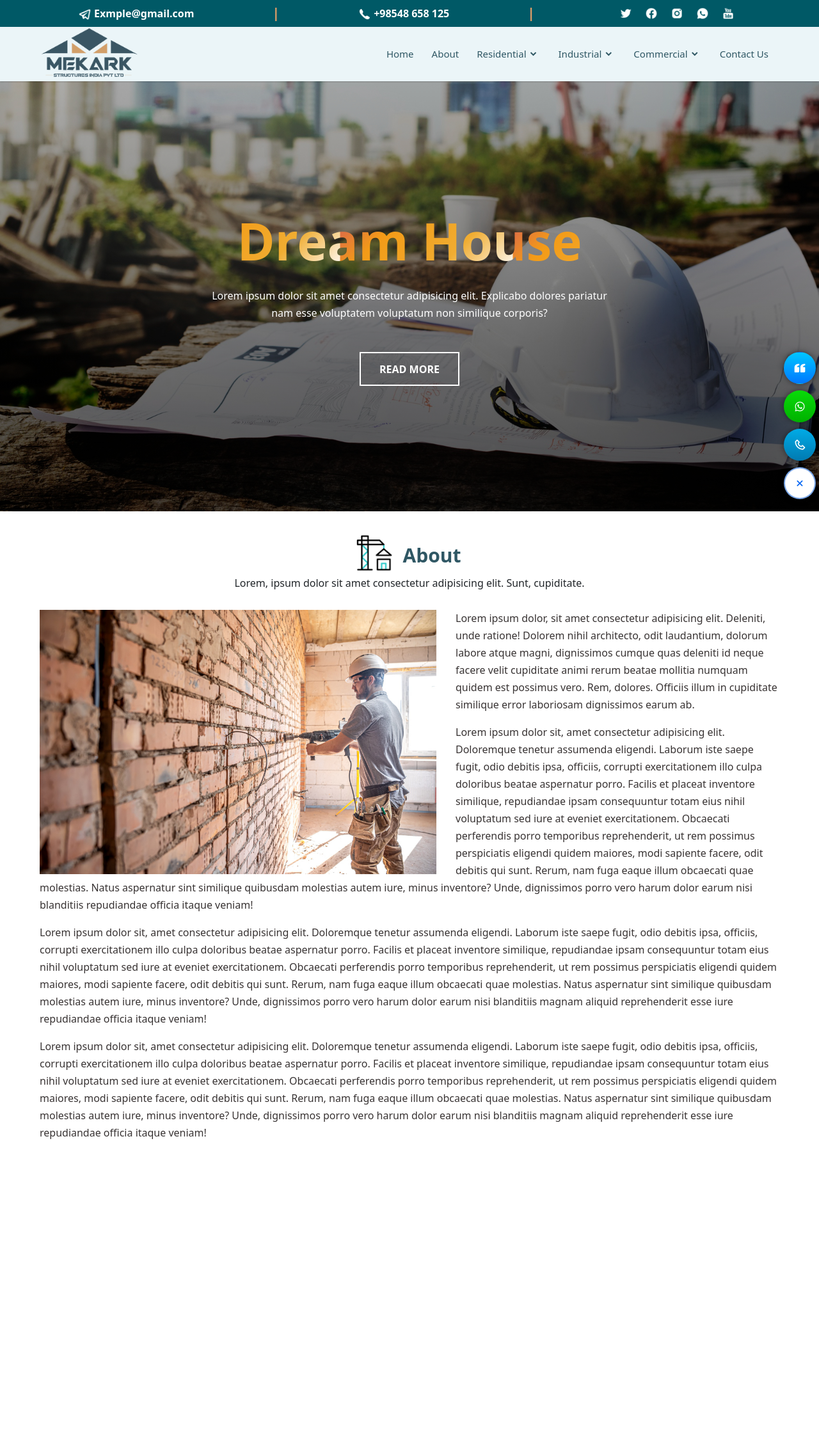
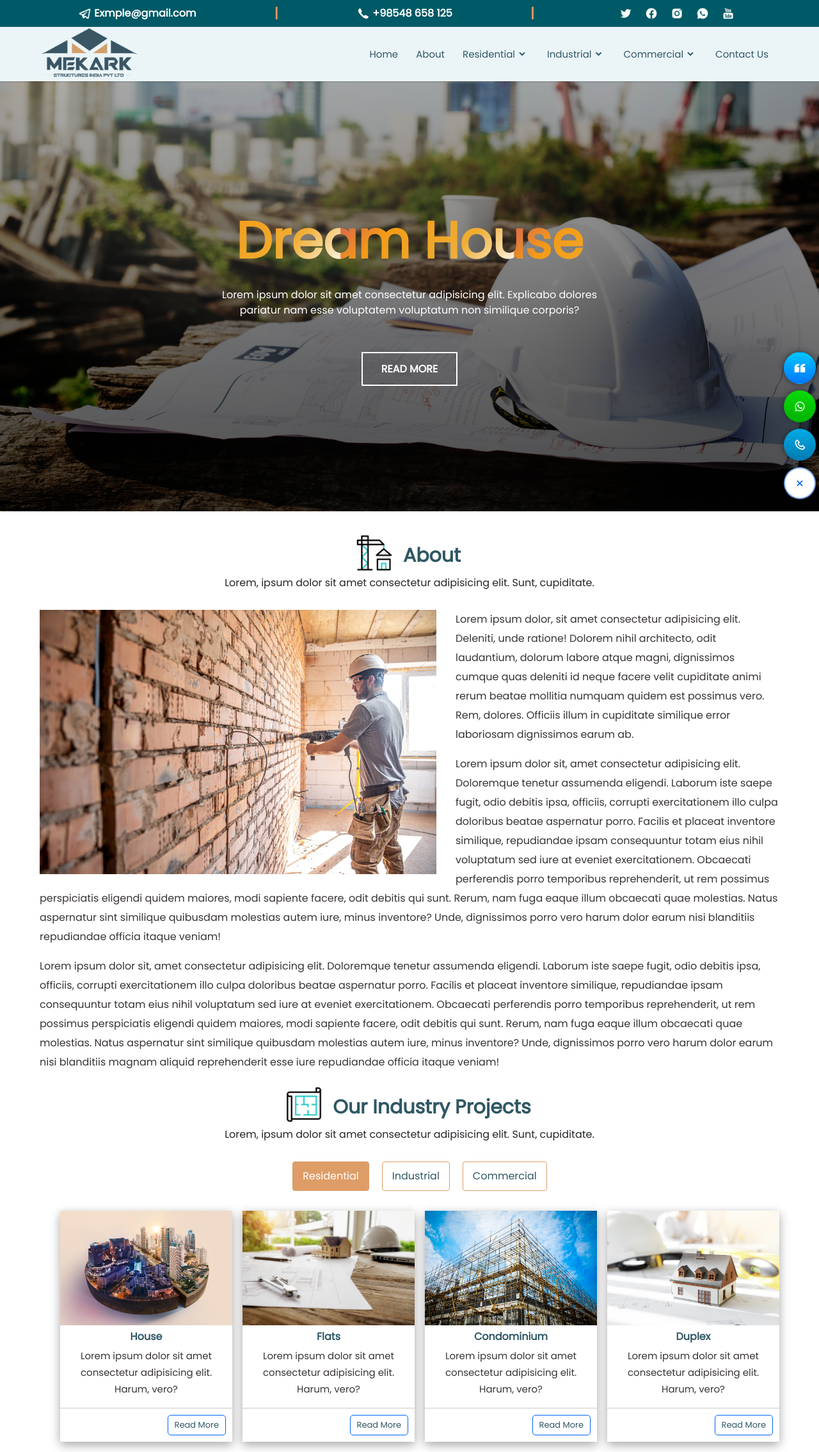
Before and after one commit to G-Prasath/civil-site, a PHP site: page / in a window 1280 px wide. Shown: the whole page at 64% size. Before the commit the page ends 1780 px from the top, so only its background shows below. Run offline with PHP 8.4, Linux system fonts and the light colour scheme.

Commit message:
Done with tab-menu residential

```diff
--- a/assets/css/style.css
+++ b/assets/css/style.css
@@ -1,14 +1,16 @@
+@import url('https://fonts.googleapis.com/css2?family=Open+Sans&family=Poppins&display=swap');
+
 *{
     margin: 0px;
     padding: 0px;
     box-sizing: border-box;
+    font-family: 'Poppins', sans-serif;
 }
 html{
   scroll-behavior: smooth;
 }
 p{
   color: #383333;
-  line-height: 27px;
   font-size: 16px;
 }
 #main-section{
@@ -464,13 +466,13 @@ nav{
     height: 84vh;
   }
   .first-slide{
-    background: linear-gradient(0deg, rgba(0, 0, 0, 0.7), rgba(0, 0, 0, 0.3)), white url('../images/slide-img/slide-1.jpg') no-repeat fixed center;
+    background: linear-gradient(0deg, rgba(0, 0, 0, 0.7), rgba(0, 0, 0, 0.3)), white url('../images/home/slide-img/slide-1.jpg') no-repeat fixed center;
   }
   .second-slide{
-    background: linear-gradient(0deg, rgba(0, 0, 0, 0.8), rgba(0, 0, 0, 0.3)), white url('../images/slide-img/slide-2.jpg') no-repeat fixed center;
+    background: linear-gradient(0deg, rgba(0, 0, 0, 0.8), rgba(0, 0, 0, 0.3)), white url('../images/home/slide-img/slide-2.jpg') no-repeat fixed center;
   }
   .thired-slide{
-    background: linear-gradient(0deg, rgba(0, 0, 0, 0.8), rgba(0, 0, 0, 0.3)), white url('../images/slide-img/slide-3.jpg') no-repeat fixed center;
+    background: linear-gradient(0deg, rgba(0, 0, 0, 0.8), rgba(0, 0, 0, 0.3)), white url('../images/home/slide-img/slide-3.jpg') no-repeat fixed center;
   }
   .first-slide > h1, .second-slide > h1, .thired-slide > h1{
     /* font-size: 80px; */
@@ -700,6 +702,7 @@ nav{
 #about{
   width: 100%;
   height: auto;
+  padding: 30px 0px 0px 0px;
 }
 .sec-heading{
   width: 100%;
@@ -707,7 +710,7 @@ nav{
   flex-direction: column;
   align-items: center;
   justify-content: center;
-  padding: 30px 0px 30px 0px;
+  padding: 0px 0px 30px 0px;
 }
 .sec-heading > .sec-main > h2{
   font-weight: bold;
@@ -735,7 +738,9 @@ nav{
   float: left;
   padding-right: 30px;
 }
-
+.about-img > p{
+  line-height: 30px;
+}
 @media (max-width: 991px) {
   .about-img > img{
     width: 100%;
@@ -744,5 +749,134 @@ nav{
   }
 }
 
-#about{
+/* ================== Tab - Menu ================  */
+.tab-menu-btn{
+  display: flex;
+  align-items: center;
+  justify-content: center;
 }
+.tab-menu-btn > ul{
+  list-style-type: none;
+  display: inline-flex;
+}
+.tab-menu-btn > ul > li{
+  margin: 0px 10px;
+  padding: 10px 15px;
+  border: 1px solid #de9d67;
+  cursor: pointer;
+  border-radius: 4px;
+  transition: all .3s  ease-out;
+  color: #2f5764;
+}
+.tab-menu-btn > ul > li:hover{
+  background-color: #de9d67;
+  color: #fff;
+  transition: all .3s  ease-in;
+}
+.tab-active{
+  background-color: #de9d67;
+  color: #fff !important;
+  transition: all .3s  ease-in;
+
+}
+@media only screen and (max-width: 576px) and (min-width: 350px) {
+  .tab-menu-btn > ul > li{
+    margin: 0px 5px;
+    padding: 7px 9px;
+  }
+}
+.list-services{
+padding: 15px 0px 0px 0px;
+}
+.list-services > ul{
+  list-style-type: none;
+  display: grid;
+  grid-template-columns: repeat(4, 1fr);
+  grid-auto-rows: auto;
+  grid-gap: 1rem;
+}
+.service-card{
+  box-shadow: rgba(0, 0, 0, 0.35) 0px 5px 15px;
+}
+.service-img{
+  width: 100%;
+  height: auto;
+  overflow: hidden;
+}
+.service-img > img{
+  transition: all .3s ease-out;
+}
+.service-img > img:hover{
+  transform: scale(1.1);
+  transition: all .3s ease-in;
+}
+.service-cnt{
+  display: flex;
+  align-items: center;
+  justify-content: center;
+  flex-direction: column;
+  padding: 0px 5px;
+}
+.service-cnt > h3{
+  font-size: 16px;
+  margin-top: 8px;
+  color: #2f5764;
+  font-weight: 700;
+}
+.service-cnt > p{
+  text-align: center;
+  line-height: 26px;
+  font-size: 15px;
+}
+.service-btn{
+  display: flex;
+  align-items: center;
+  justify-content: end;
+  width: 100%;
+  padding: 10px 10px 10px 0px;
+  border-top: 1px solid #ccc;
+
+}
+.service-btn > a{
+  text-decoration: none;
+  border: 1px solid #0064f3;
+  padding: 5px 10px;
+  font-size: 13px;
+  color: #2f5764;
+  border-radius: 5px;
+  transition: all .3s ease-in;
+
+}
+.service-btn > a:hover{
+  background-color: #005966;
+  color: #fff;
+  transition: all .3s ease-in;
+}
+
+@media only screen and (max-width: 1200px) and (min-width: 991px){
+  .list-services > ul{
+    list-style-type: none;
+    display: grid;
+    grid-template-columns: repeat(3, 1fr);
+    grid-auto-rows: auto;
+    grid-gap: 1rem;
+  }
+}
+@media only screen and (max-width: 991px) and (min-width: 768px){
+  .list-services > ul{
+    list-style-type: none;
+    display: grid;
+    grid-template-columns: repeat(2, 1fr);
+    grid-auto-rows: auto;
+    grid-gap: 1rem;
+  }
+}
+@media only screen and (max-width: 768px){
+  .list-services > ul{
+    list-style-type: none;
+    display: grid;
+    grid-template-columns: repeat(1, 1fr);
+    grid-auto-rows: auto;
+    grid-gap: 1rem;
+  }
+}
--- a/assets/js/script.js
+++ b/assets/js/script.js
@@ -37,3 +37,12 @@ mainDiv.addEventListener('click', function(){
     this.children.item(0).classList.toggle('bx-plus');
     this.classList.toggle('open');
 });
+
+// =============== Tab-Gallery-Active-Btn ========
+$('.tab-menu-btn ul li').click(function() {
+    var value = $(this).attr('class');
+    if (value != "tab-ctive") {
+        $('.tab-active').removeClass("tab-active");
+        $(this).addClass("tab-active");
+    }
+});
--- a/index.php
+++ b/index.php
@@ -12,7 +12,6 @@
 
     <!-- ---------------- Icons --------------------->
     <link href="https://cdn.jsdelivr.net/npm/boxicons@2.1.4/css/boxicons.min.css" rel="stylesheet">
-
 
     <!-- -------- Light Box ---------- -->
     <link rel="stylesheet" href="assets/css/lightbox.min.css">
@@ -206,6 +205,7 @@
 
 <!-- ------------- Start Home Content ------------->
 <div id="main-section">
+  <!-- ------------ Home About ----------------  -->
   <div id="about">
     <div class="container-fluid">
       <div class="row">
@@ -213,7 +213,7 @@
           <div class="sec-heading">
             <div class="sec-main">
             <!-- <i class="bx bx-building-house"></i> -->
-            <img src="assets/images/crane.gif" alt="">
+            <img src="assets/images/home/sec-icons/crane.gif" alt="">
             <h2>About</h2>
             <!-- <i class="bx bx-building-house"></i> -->
             </div>
@@ -224,22 +224,108 @@
       <div class="row">
         <div class="col-md-12">
           <div class="about-img">
-            <img src="assets/images/about.jpg" class="img-fluid" alt="">
+            <img src="assets/images/home/about.jpg" class="img-fluid" alt="">
             <p>Lorem ipsum dolor, sit amet consectetur adipisicing elit. Deleniti, unde ratione! Dolorem nihil architecto, odit laudantium, dolorum labore atque magni, dignissimos cumque quas deleniti id neque facere velit cupiditate animi rerum beatae mollitia numquam quidem est possimus vero. Rem, dolores. Officiis illum in cupiditate similique error laboriosam dignissimos earum ab.</p>
             <p>Lorem ipsum dolor sit, amet consectetur adipisicing elit. Doloremque tenetur assumenda eligendi. Laborum iste saepe fugit, odio debitis ipsa, officiis, corrupti exercitationem illo culpa doloribus beatae aspernatur porro. Facilis et placeat inventore similique, repudiandae ipsam consequuntur totam eius nihil voluptatum sed iure at eveniet exercitationem. Obcaecati perferendis porro temporibus reprehenderit, ut rem possimus perspiciatis eligendi quidem maiores, modi sapiente facere, odit debitis qui sunt. Rerum, nam fuga eaque illum obcaecati quae molestias. Natus aspernatur sint similique quibusdam molestias autem iure, minus inventore? Unde, dignissimos porro vero harum dolor earum nisi blanditiis repudiandae officia itaque veniam!</p>
             <p>Lorem ipsum dolor sit, amet consectetur adipisicing elit. Doloremque tenetur assumenda eligendi. Laborum iste saepe fugit, odio debitis ipsa, officiis, corrupti exercitationem illo culpa doloribus beatae aspernatur porro. Facilis et placeat inventore similique, repudiandae ipsam consequuntur totam eius nihil voluptatum sed iure at eveniet exercitationem. Obcaecati perferendis porro temporibus reprehenderit, ut rem possimus perspiciatis eligendi quidem maiores, modi sapiente facere, odit debitis qui sunt. Rerum, nam fuga eaque illum obcaecati quae molestias. Natus aspernatur sint similique quibusdam molestias autem iure, minus inventore? Unde, dignissimos porro vero harum dolor earum nisi blanditiis magnam aliquid reprehenderit esse iure repudiandae officia itaque veniam!</p>
-            <p>Lorem ipsum dolor sit, amet consectetur adipisicing elit. Doloremque tenetur assumenda eligendi. Laborum iste saepe fugit, odio debitis ipsa, officiis, corrupti exercitationem illo culpa doloribus beatae aspernatur porro. Facilis et placeat inventore similique, repudiandae ipsam consequuntur totam eius nihil voluptatum sed iure at eveniet exercitationem. Obcaecati perferendis porro temporibus reprehenderit, ut rem possimus perspiciatis eligendi quidem maiores, modi sapiente facere, odit debitis qui sunt. Rerum, nam fuga eaque illum obcaecati quae molestias. Natus aspernatur sint similique quibusdam molestias autem iure, minus inventore? Unde, dignissimos porro vero harum dolor earum nisi blanditiis magnam aliquid reprehenderit esse iure repudiandae officia itaque veniam!</p>
-
-          </div>
-          <div class="about-cnt">
-
           </div>
         </div>
       </div>
     </div>
   </div>
+<!-- ------------- End Home About -------------->
+
+<!-- ------------- start Tab-Menu -------------->
+<div id="tab-menu">
+  <div class="container-fluid">
+    <div class="row">
+      <div class="col-md-12">
+          <div class="sec-heading">
+            <div class="sec-main">
+              <img src="assets/images/home/sec-icons/blueprint.gif" alt="">
+              <h2>Our Industry Projects</h2>
+            </div>
+            <small>Lorem, ipsum dolor sit amet consectetur adipisicing elit. Sunt, cupiditate.</small>
+          </div>
+      </div>
+    </div>
+    <div class="row">
+      <div class="col-md-12">
+        <div class="tab-menu-btn">
+          <ul>
+            <li class="tab-active">Residential</li>
+            <li>Industrial</li>
+            <li>Commercial</li>
+          </ul>
+        </div>
+      </div>
+    </div>
+    <div class="row">
+      <div class="col-md-12">
+        <div class="list-services">
+          <ul>
+            <li>
+              <div class="service-card">
+                <div class="service-img">
+                  <img src="assets/images/home/services/sample.jpg" class="img-fluid" alt="">
+                </div>
+                <div class="service-cnt">
+                    <h3>House</h3>
+                    <p>Lorem ipsum dolor sit amet consectetur adipisicing elit. Harum, vero?</p>
+                </div>
+                <div class="service-btn">
+                  <a href="#">Read More</a>
+                </div>
+              </div>
+            </li>
+            <li>
+              <div class="service-card">
+                <div class="service-img">
+                  <img src="assets/images/home/services/sample-2.jpg" class="img-fluid" alt="">
+                </div>
+                <div class="service-cnt">
+                    <h3>Flats</h3>
+                    <p>Lorem ipsum dolor sit amet consectetur adipisicing elit. Harum, vero?</p>
+                </div>
+                <div class="service-btn">
+                  <a href="#">Read More</a>
+                </div>
+              </div>
+            </li>
+            <li><div class="service-card">
+                <div class="service-img">
+                  <img src="assets/images/home/services/sample-3.jpg" class="img-fluid" alt="">
+                </div>
+                <div class="service-cnt">
+                    <h3>Condominium</h3>
+                    <p>Lorem ipsum dolor sit amet consectetur adipisicing elit. Harum, vero?</p>
+                </div>
+                <div class="service-btn">
+                  <a href="#">Read More</a>
+                </div>
+              </div></li>
+            <li><div class="service-card">
+                <div class="service-img">
+                  <img src="assets/images/home/services/sample-4.jpg" class="img-fluid" alt="">
+                </div>
+                <div class="service-cnt">
+                    <h3>Duplex</h3>
+                    <p>Lorem ipsum dolor sit amet consectetur adipisicing elit. Harum, vero?</p>
+                </div>
+                <div class="service-btn">
+                  <a href="#">Read More</a>
+                </div>
+              </div></li>
+          </ul>
+        </div>
+      </div>
+    </div>
+  </div>
 </div>
-<!-- ------------- End Home Content -------------->
+<!-- ------------- End Tab-Menu -------------->
+
+
+</div>
 
 
 
```
Also changed, not shown: assets/images/home/about.jpg (renamed from assets/images/about.jpg), assets/images/home/sec-icons/blueprint.gif (added), assets/images/home/sec-icons/crane.gif (renamed from assets/images/crane.gif), assets/images/home/services/sample-2.jpg (added), assets/images/home/services/sample-3.jpg (added), assets/images/home/services/sample-4.jpg (added), assets/images/home/services/sample.jpg (added), assets/images/home/slide-img/slide-1.jpg (renamed from assets/images/slide-img/slide-1.jpg), 4 other files.
